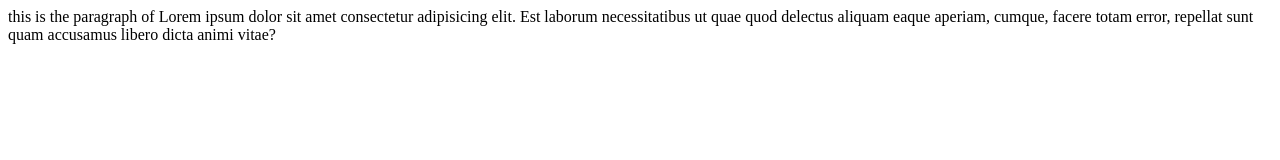
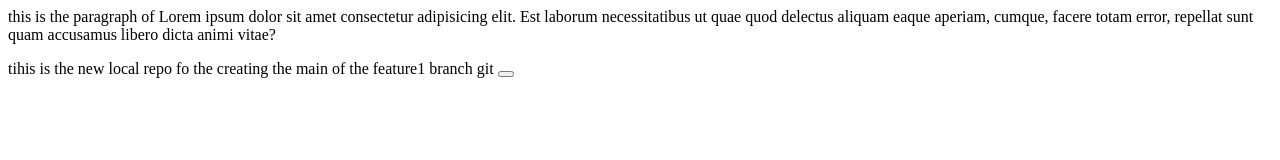
Before and after one commit to shaikrahaman9977/localRepo, a plain HTML site: page index.html in a window 1280 px wide. Drawn offline with Linux system fonts and the light colour scheme.

Commit message:
add Button

```diff
--- a/index.html
+++ b/index.html
@@ -1,3 +1,4 @@
 <p>
     this is the paragraph of Lorem ipsum dolor sit amet consectetur adipisicing elit. Est laborum necessitatibus ut quae quod delectus aliquam eaque aperiam, cumque, facere totam error, repellat sunt quam accusamus libero dicta animi vitae?
 </p>
+<p> tihis is the new local repo fo the creating the main of the feature1 branch git  <button></button></p>
```
